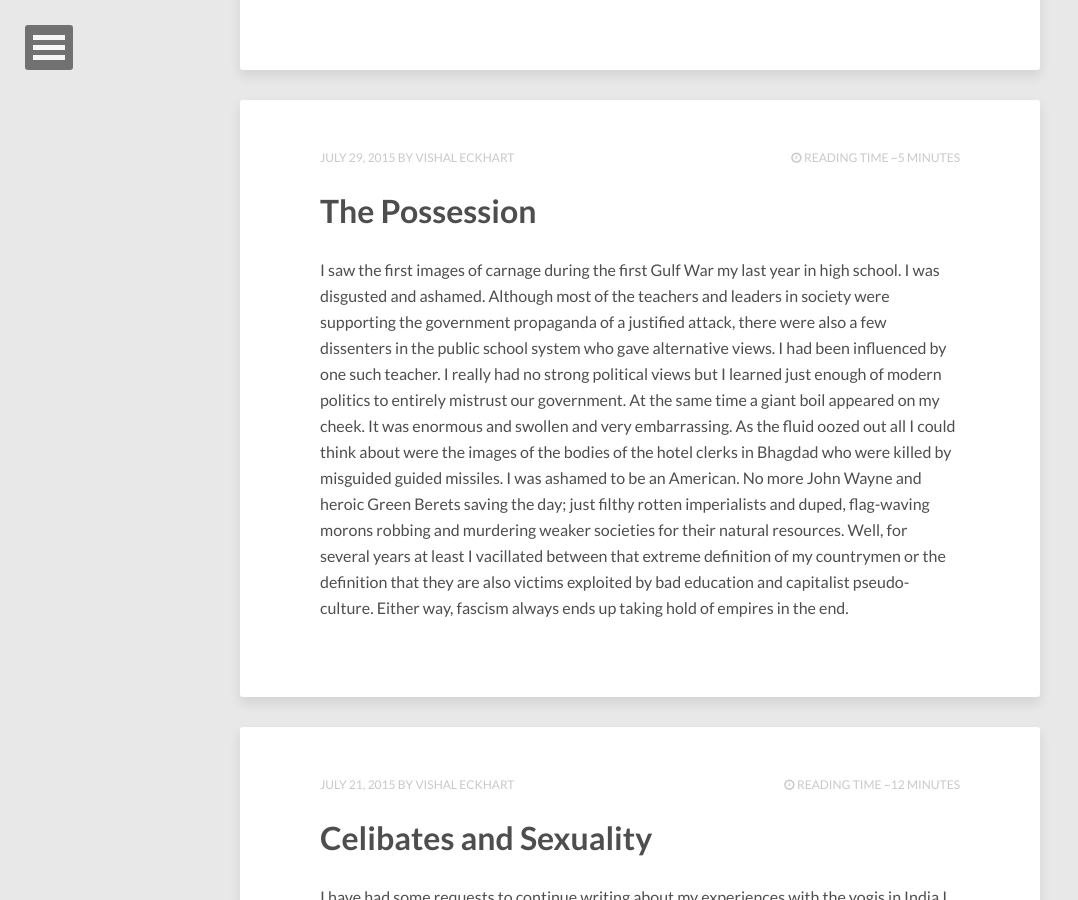
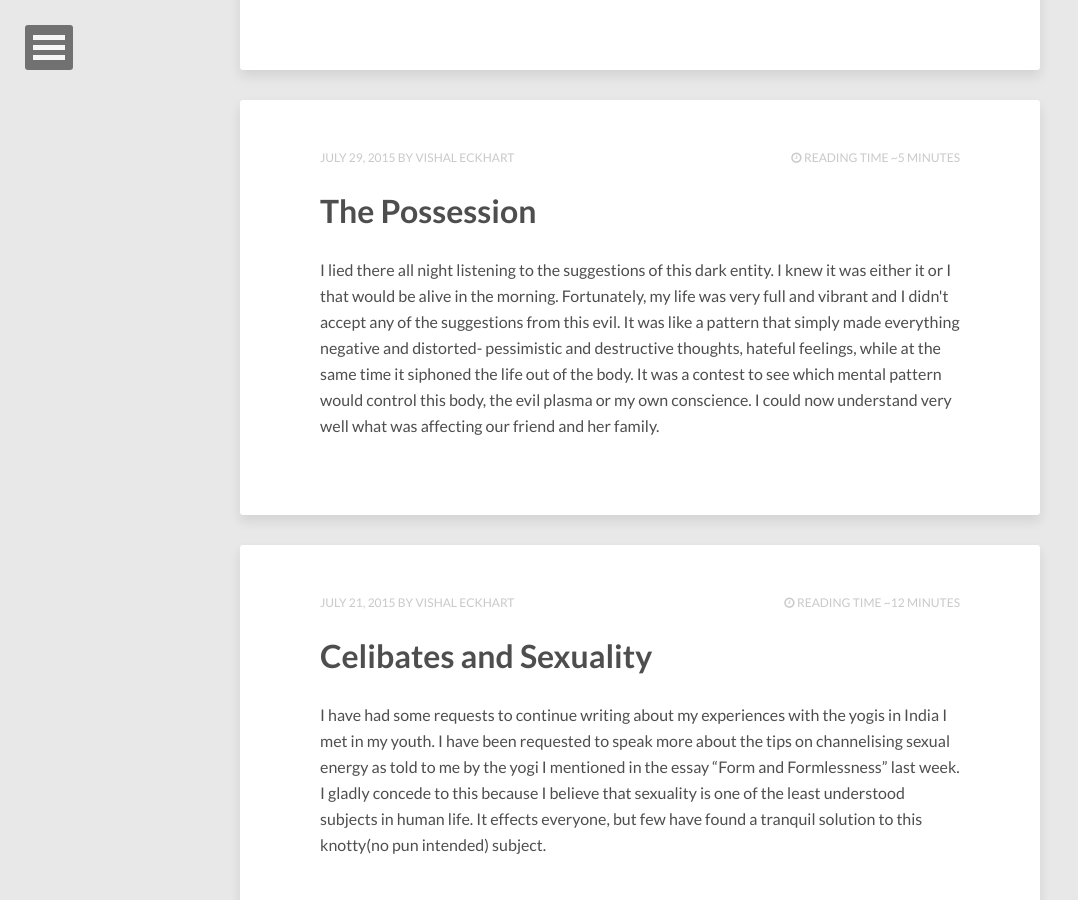
Before and after one commit to anandamurtiidiscursos/anandamurtiidiscursos.github.io, a Jekyll site: the page built from index.html, in a window 1280 px wide and 900 px high, scrolled down 522 px. Shown: the whole window, without its empty margins (0-1078 px from the left). Built offline with Jekyll 4.4.1, drawn with Linux system fonts in a browser that asks for light colours; nearby versions of some CDN libraries; the list of posts is cut into pages by our own code.

Commit message:
modified:   _posts/2015-07-23-fear.md 	modified:   _posts/2015-07-29-the-posession.md

```diff
--- a/_posts/2015-07-23-fear.md
+++ b/_posts/2015-07-23-fear.md
@@ -1,6 +1,7 @@
 ---
 title: "Fear" from A Name To The Nameless
 tags: [A Name To The Nameless]
+excerpt: When I was a boy I was very curious as to whether Christ really existed as a human being or was a deeper, more universal, spiritual archetype embedded in the human conscience. This curiosity disappeared as I began to meditate and understand that the divine grace is always present behind the tranquil mind. I understood that the divine was in the formless I-Witness of the mind. This is what yogis call the Atman. Words and concepts and even the highest philosophy cannot trap the infinite within their limits. What I longed for was this harmony and union instead of a standardized conception of “god” which always seems to go along with some kind of acceptance of religion, cult or tradition. Although I had so many dreams of my teacher Anandamurti in which He often told me very important things and even healed me, I could never allow my mind to get locked into concepts like “guru.” Perhaps I could accept this authority on the inside, but when people started speaking of “guru” in the social context, it was so often based on other people’s conceptions of what the guru is and not so much their own experience and deep realization.
 ---
 
 {% capture images %}
--- a/_posts/2015-07-29-the-posession.md
+++ b/_posts/2015-07-29-the-posession.md
@@ -1,10 +1,14 @@
 ---
 title: The Possession
-tags:
-  - Social Tantra
+tags: [Social Tantra]
 published: true
+excerpt: I lied there all night listening to the suggestions of this dark entity.  I knew it was either it or I that would be alive in the morning.  Fortunately, my life was very full and vibrant and I didn't accept any of the suggestions from this evil.  It was like a pattern that simply made everything negative and distorted-  pessimistic and destructive thoughts, hateful feelings, while at the same time it siphoned the life out of the body.  It was a contest to see which mental pattern would control this body, the evil plasma or my own conscience.  I could now understand very well what was affecting our friend and her family.
 ---
 
+{% capture images %}
+	/images/complex.jpg
+{% endcapture %}
+{% include gallery images=images caption="" cols=3 %}
 I saw the first images of carnage during the first Gulf War my last year in high school.  I was disgusted and ashamed.  Although most of the teachers and leaders in society were supporting the government propaganda of a justified attack, there were also a few dissenters in the public school system who gave alternative views.  I had been influenced by one such teacher.  I really had no strong political views but I learned just enough of modern politics to entirely mistrust our government.  At the same time a giant boil appeared on my cheek.  It was enormous and swollen and very embarrassing.  As the fluid oozed out all I could think about were the images of the bodies of the hotel clerks in Bhagdad who were killed by misguided guided missiles.  I was ashamed to be an American.  No more John Wayne and heroic Green Berets saving the day; just filthy rotten imperialists and duped, flag-waving morons robbing and murdering weaker societies for their natural resources.  Well, for several years at least I vacillated between that extreme definition of my countrymen or the definition that they are also victims exploited by bad education and capitalist pseudo-culture.  Either way, fascism always ends up taking hold of empires in the end.
 
 During the second invasion of Iraq in the spring of 2003 the boil returned in exactly the same place.  It was like a malevolent spirit that still haunted me.  I was no longer ashamed of being an American because I had become a universal citizen by then.  I really saw us as no more different than the German population around the time of Hitler.  However, I still had those same feelings of disgust with the mindless American populace that unwittingly goes along with the plans of the military industrial complex, bankers and politicians that make all of this profitable war business and propaganda possible.  More than just a rebellious attitude against authority, it was rather an attitude that these worms have no right to inflict this terror on any human being, especially when the justifications for aggression are based on crude lies.
```
